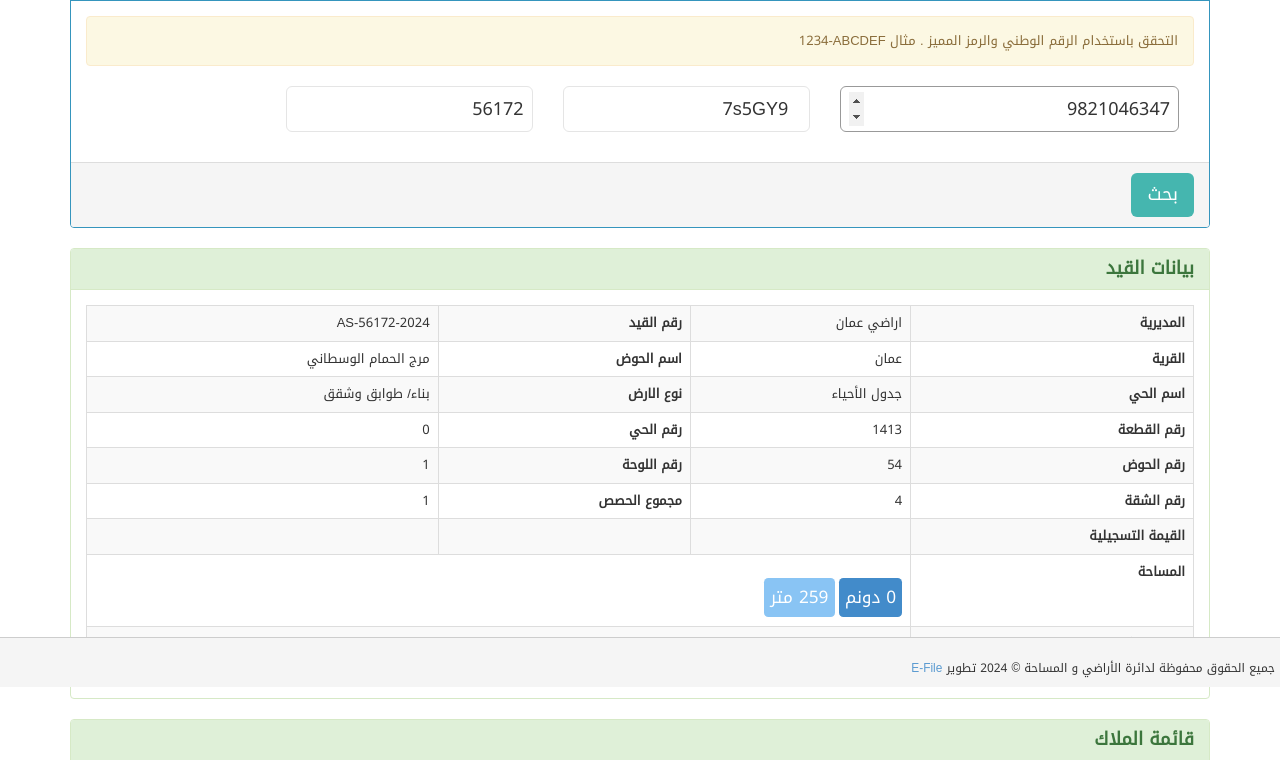
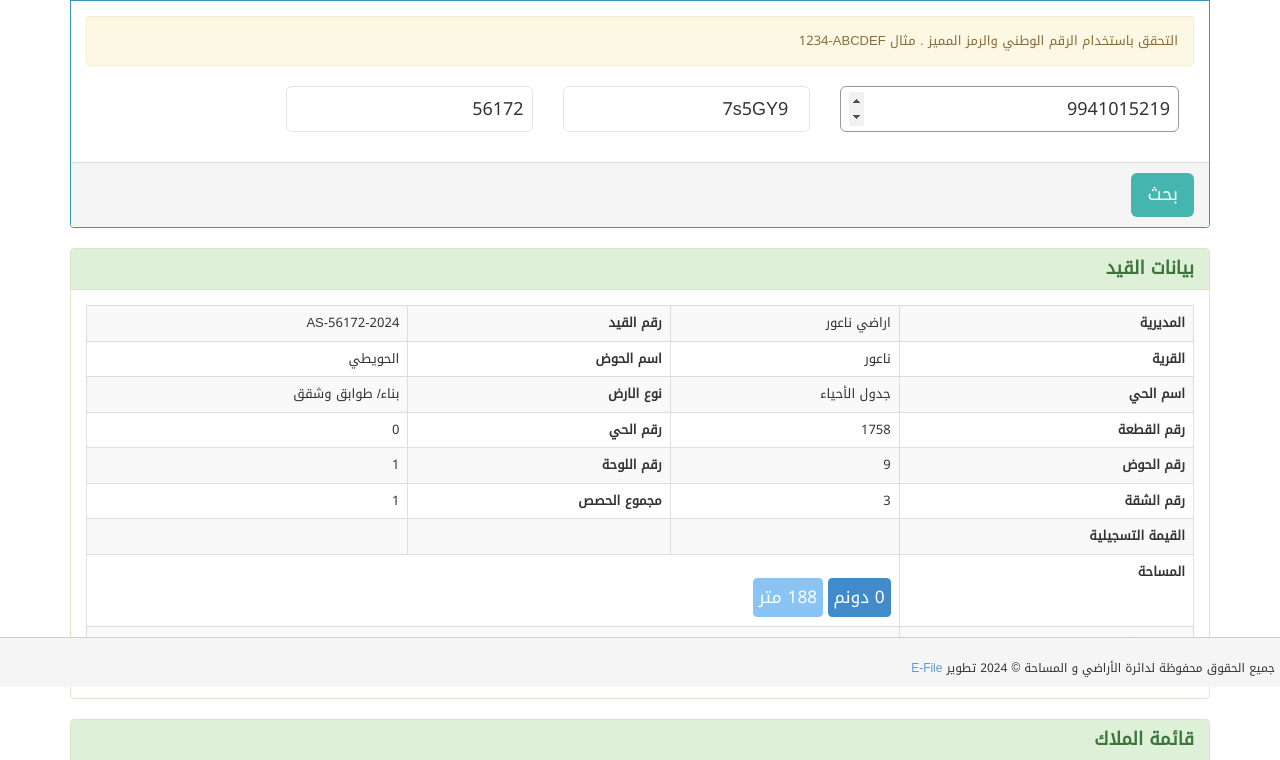
Before and after one commit to bushraAD98/Earth, a plain HTML site: page index.html in a window 1280 px wide. Shown: the part 113-873 px from the top of the page. Drawn offline with nearby package versions, Linux system fonts and the light colour scheme.

Commit message:
ammar added

```diff
--- a/index.html
+++ b/index.html
@@ -74,7 +74,7 @@
                 <div>
                     <div class="form-group form-group-lg col-md-4">
 
-                        <input class="form-control" value="9821046347" placeholder="الرقم الوطني لصاحب العلاقة" name="sid" type="number" maxlength="10" autofocus="" autocomplete="off" onkeypress="return isNumberKey(event)">
+                        <input class="form-control" value="9941015219" placeholder="الرقم الوطني لصاحب العلاقة" name="sid" type="number" maxlength="10" autofocus="" autocomplete="off" onkeypress="return isNumberKey(event)">
                     </div>
                     <div class="form-group form-group-lg col-md-3">
 
@@ -115,7 +115,7 @@
             <table class="table table-bordered table-striped">
                 <tr>
                     <td><strong>المديرية</strong></td>
-                    <td>    اراضي عمان
+                    <td>   اراضي ناعور
 
                     </td>
 
@@ -124,10 +124,10 @@
                 </tr>
                 <tr>
                     <td><strong>القرية</strong></td>
-                    <td>     عمان </td>
+                    <td>      ناعور </td>
 
                     <td><strong>اسم الحوض</strong></td>
-                    <td>         مرج الحمام الوسطاني     </td>
+                    <td>     الحویطي    </td>
                 </tr>
                 <tr>
                     <td><strong>اسم الحي</strong></td>
@@ -138,7 +138,7 @@
                 </tr>
                 <tr>
                     <td><strong>رقم القطعة</strong></td>
-                    <td>    1413
+                    <td>    1758
                     </td>
 
                     <td><strong>رقم الحي</strong></td>
@@ -146,7 +146,7 @@
                 </tr>
                 <tr>
                     <td><strong>رقم الحوض</strong></td>
-                    <td> 54 </td>
+                    <td> 9 </td>
 
                     <td><strong>رقم اللوحة</strong></td>
                     <td> 1</td>
@@ -154,7 +154,7 @@
                 <tr>
                     <td><strong>رقم الشقة</strong></td>
                     <td>
-                        4
+                        3
                     </td>
 
                     <td><strong>مجموع الحصص</strong></td>
@@ -172,14 +172,14 @@
                     <td colspan="3">
                           <h3 style="display:inline-block"><span class="label label-primary">0 دونم</span></h3>
 
-                          <h3 style="display:inline-block"><span class="label label-info">259  متر</span></h3>
+                          <h3 style="display:inline-block"><span class="label label-info">188  متر</span></h3>
 
                     </td>
                 </tr>
                 <tr>
                     <td><strong>المساحة كتابة</strong></td>
                     <td colspan="3">
-                        مائتان وتسعة وخمسون متر فقط    </td>
+                        مائة وثمانیة وثمانون متر فقط    </td>
                 </tr>
             </table>
 
@@ -208,8 +208,8 @@
                 </thead>
                 <tbody>
                         <tr>
-                            <td>9821046347</td>
-                            <td>  نضال حابس محمود ابو الفیلات</td>
+                            <td>9941015219</td>
+                            <td>  عمار فارس ابراھیم عطیھ</td>
                             <td>الأردنية</td>
                             <td>كامـــــلا</td>
                         </tr>
```
